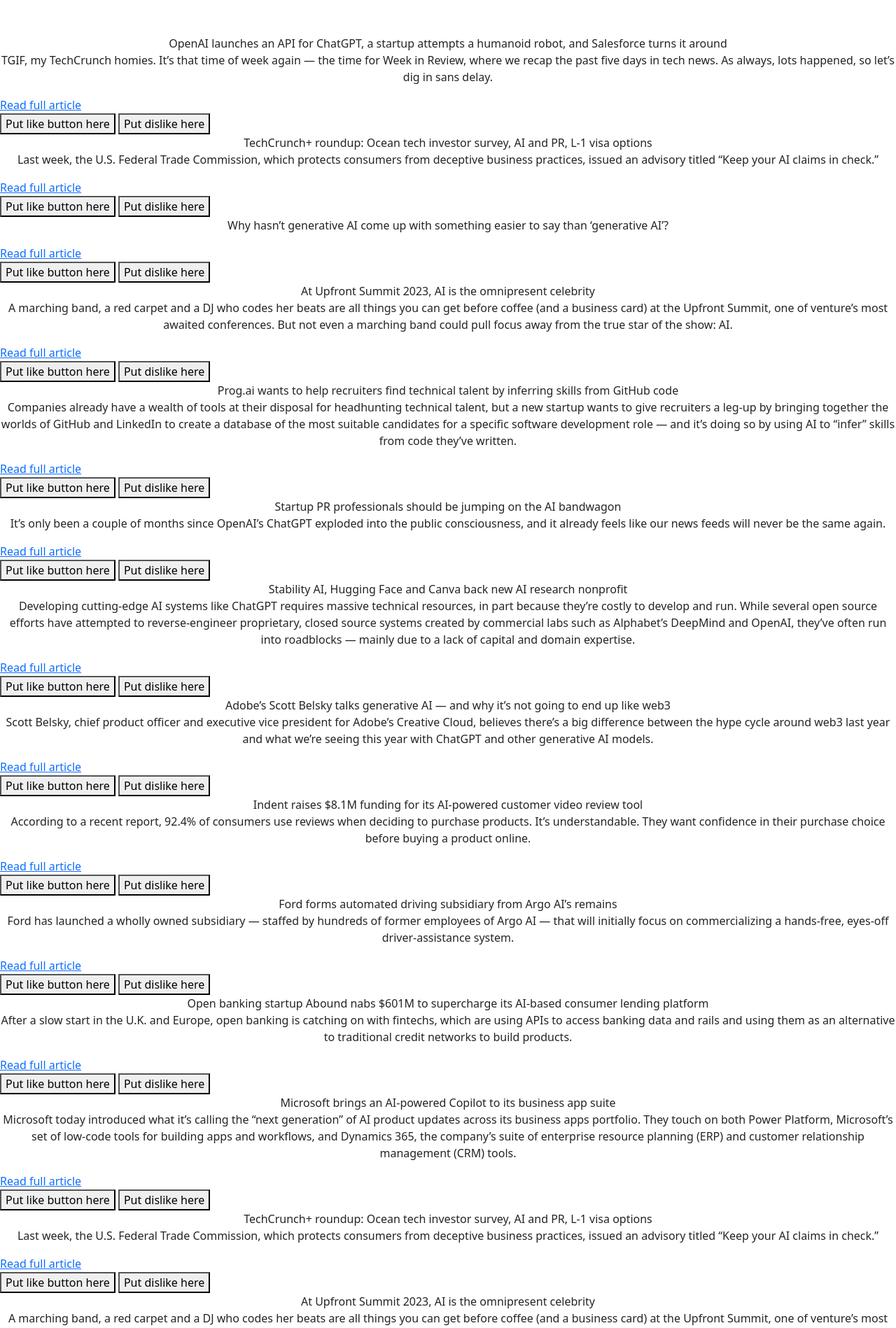
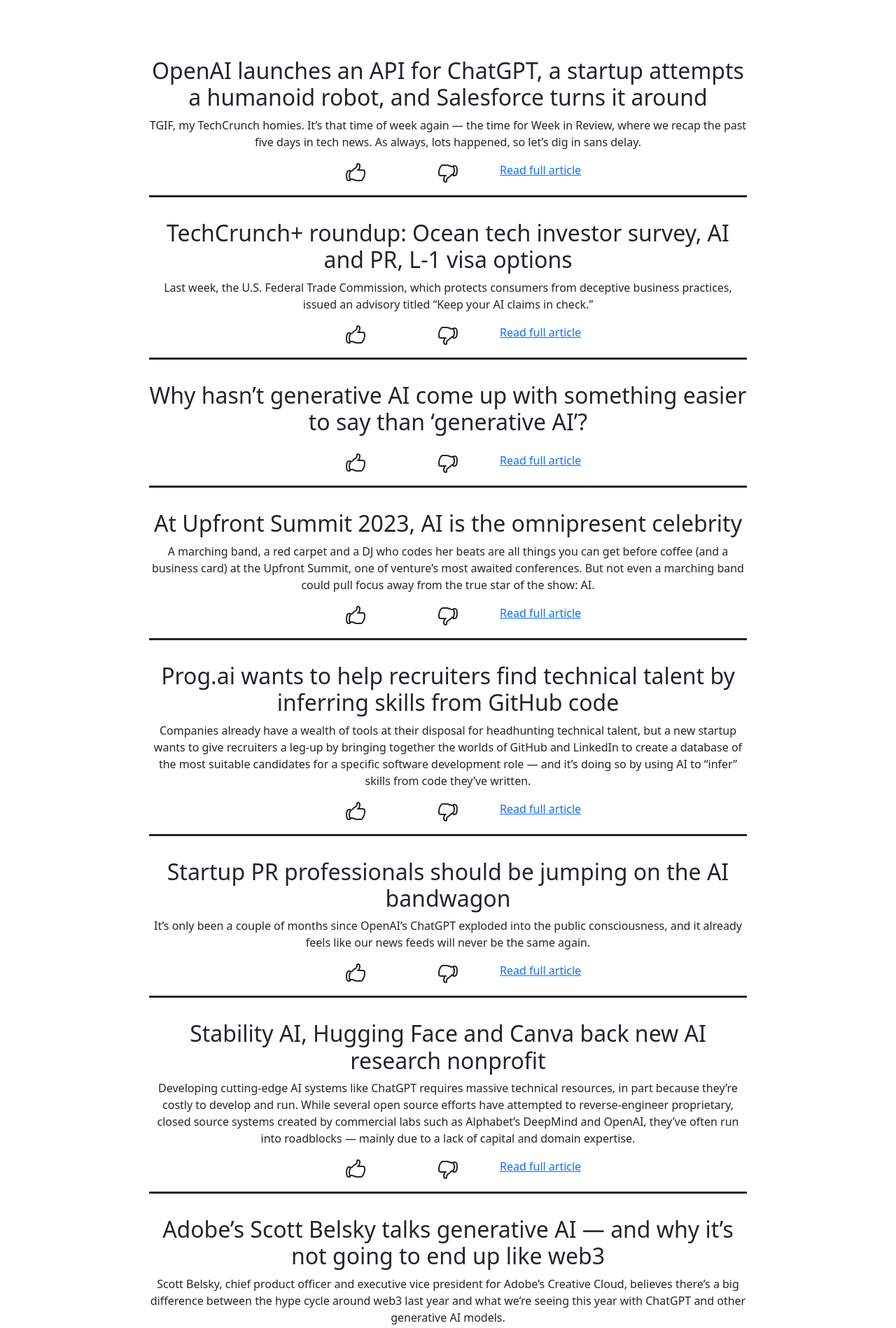
Before and after one commit to KiTiKDub/Web-Scrapper, a Django app: template news/templates/news/likes.html in a window 1280 px wide. Shown: the part 80-1978 px from the top of the page at 70% size. Run offline with Django 4.2, Linux system fonts and the light colour scheme; data comes from the database, SQL or seed files in the repository; both versions use the stored data as it was after the commit; tables that the repository leaves empty hold one stand-in row (values such as "Sample post"); the template is opened without the code that fills it: values that come from a table or form of the project are taken from there, most other values are stand-ins (such as "Sample title", 1, 10 or a date in 2020).

Commit message:
Started Likes page
Got likes page to work, working on page adding to db

```diff
--- a/news/admin.py
+++ b/news/admin.py
@@ -1,7 +1,9 @@
 from django.contrib import admin
-from .models import User, Query, Article
+from .models import User, Query, Article, Likes, Dislikes
 
 # Register your models here.
 admin.site.register(User)
 admin.site.register(Query)
 admin.site.register(Article)
+admin.site.register(Likes)
+admin.site.register(Dislikes)
--- a/news/models.py
+++ b/news/models.py
@@ -34,15 +34,15 @@
         }
 
 class Likes(models.Model):
-    article = models.ForeignKey(Article, on_delete=models.CASCADE, related_name='Likes')
-    user_liked = models.ForeignKey(User, on_delete=models.CASCADE, related_name='Person')
+    article_id = models.ForeignKey(Article, on_delete=models.CASCADE, related_name='Likes')
+    user_liked_id = models.ForeignKey(User, on_delete=models.CASCADE, related_name='Person')
 
     def __str__(self):
-        return f"{self.user_liked} liked {self.article.id} with category {self.article.category}"
+        return f"{self.user_liked_id} liked {self.article_id}"
 
 class Dislikes(models.Model):
-    article = models.ForeignKey(Article, on_delete=models.CASCADE, related_name='Disikes')
-    user_disliked = models.ForeignKey(User, on_delete=models.CASCADE, related_name='Person_d')
+    article_id = models.ForeignKey(Article, on_delete=models.CASCADE, related_name='Disikes')
+    user_disliked_id = models.ForeignKey(User, on_delete=models.CASCADE, related_name='Person_d')
 
     def __str__(self):
-        return f"{self.user_liked} disliked {self.article.id} with category {self.article.category}"
+        return f"{self.user_disliked_id}"
--- a/news/static/news/script.js
+++ b/news/static/news/script.js
@@ -1,6 +1,7 @@
 document.addEventListener('DOMContentLoaded', function(e) {
     let index = 0;
 
+    //this allows for the colors to change on the thumbs, as well as prevent both of them being on
     document.querySelectorAll('.interact').forEach(function() {
 
         let thumbs = document.querySelector(`#art-${index}`).getElementsByTagName('svg')
@@ -8,9 +9,26 @@
         let dislike = thumbs[1]
 
 
-        like.addEventListener('click', e => {
+        like.addEventListener('click', () => {
             if(like.style.fill === 'none') {
                 like.style.fill = 'lightblue'
+
+                idFinder = like.id.split('-').pop()
+
+                userId = document.querySelector('#userID').value
+
+                fetch('/likes', {
+                    method: "POST",
+                    body: JSON.stringify({
+                        article_id: idFinder,
+                        user_liked_id: userId
+
+                    })
+                })
+                .then(response => response.json())
+                .then(data => {
+                    console.log(data)
+                })
 
                 if(dislike.style.fill != 'none') {
                     dislike.style.fill = 'none'
@@ -40,6 +58,7 @@
     document.addEventListener('click', event => {
         let element = event.target
 
+        // this is a fetch call to pull up the past search
         if(element.tagName === 'TD') {
             fetch(`history/${element.className}`)
             .then(response => response.json())
@@ -52,6 +71,7 @@
                 document.querySelector('.found-articles').append(clear)
                 data.forEach(print)
             })
+            //this returns the table
         } else if(element.tagName === 'DIV') {
             document.querySelector('.clear').addEventListener('click', () => {
                 document.querySelector('.table').style.removeProperty('display')
@@ -62,7 +82,7 @@
 
     })
 
-
+    //this prints the fetch call
     function print(context) {
         new_div = document.querySelector('.found-articles')
         new_div.style.display = 'block'
--- a/news/templates/news/index.html
+++ b/news/templates/news/index.html
@@ -36,7 +36,7 @@
     <div class="right"></div>
 </div>
 
-
+<input type="hidden" id="userID" value="{{request.user.id}}">
 
 
 {% endblock %}
--- a/news/templates/news/likes.html
+++ b/news/templates/news/likes.html
@@ -2,14 +2,32 @@
 
 {% block body %}
 
-    <div class="article-container">
-        {% for article in articles %}
-        <div class="headline">{{article.headline}}</div>
-        <div class="article-body">{{article.body}}</div>
-        <div class="article-url"><a href="{{articl.url}}">Read full article</a></div>
-        <button class="like">Put like button here</button>
-        <button class="dislike">Put dislike here</button>
-        {% endfor %}
+    <div class="wrapper">
+        <div class="left"></div>
+        <div class="article-container">
+            {% for article in articles %}
+            <div class="article">
+                <h2 class="headline">{{article.headline}}</h2>
+                <div class="article-body">{{article.body}}</div>
+                <div class="interact" id="art-{{ forloop.counter0 }}">
+                    <svg fill="none" viewBox="0 0 24 24" stroke-width="1.5" stroke="currentColor" class="like"
+                        id="like-{{article.id}}">
+                        <path stroke-linecap="round" stroke-linejoin="round"
+                            d="M6.633 10.5c.806 0 1.533-.446 2.031-1.08a9.041 9.041 0 012.861-2.4c.723-.384 1.35-.956 1.653-1.715a4.498 4.498 0 00.322-1.672V3a.75.75 0 01.75-.75A2.25 2.25 0 0116.5 4.5c0 1.152-.26 2.243-.723 3.218-.266.558.107 1.282.725 1.282h3.126c1.026 0 1.945.694 2.054 1.715.045.422.068.85.068 1.285a11.95 11.95 0 01-2.649 7.521c-.388.482-.987.729-1.605.729H13.48c-.483 0-.964-.078-1.423-.23l-3.114-1.04a4.501 4.501 0 00-1.423-.23H5.904M14.25 9h2.25M5.904 18.75c.083.205.173.405.27.602.197.4-.078.898-.523.898h-.908c-.889 0-1.713-.518-1.972-1.368a12 12 0 01-.521-3.507c0-1.553.295-3.036.831-4.398C3.387 10.203 4.167 9.75 5 9.75h1.053c.472 0 .745.556.5.96a8.958 8.958 0 00-1.302 4.665c0 1.194.232 2.333.654 3.375z" />
+                    </svg>
+                    <svg fill="none" viewBox="0 0 24 24" stroke-width="1.5" stroke="currentColor" class="dislike"
+                        id="dislike-{{article.id}}">
+                        <path stroke-linecap="round" stroke-linejoin="round"
+                            d="M7.5 15h2.25m8.024-9.75c.011.05.028.1.052.148.591 1.2.924 2.55.924 3.977a8.96 8.96 0 01-.999 4.125m.023-8.25c-.076-.365.183-.75.575-.75h.908c.889 0 1.713.518 1.972 1.368.339 1.11.521 2.287.521 3.507 0 1.553-.295 3.036-.831 4.398C20.613 14.547 19.833 15 19 15h-1.053c-.472 0-.745-.556-.5-.96a8.95 8.95 0 00.303-.54m.023-8.25H16.48a4.5 4.5 0 01-1.423-.23l-3.114-1.04a4.5 4.5 0 00-1.423-.23H6.504c-.618 0-1.217.247-1.605.729A11.95 11.95 0 002.25 12c0 .434.023.863.068 1.285C2.427 14.306 3.346 15 4.372 15h3.126c.618 0 .991.724.725 1.282A7.471 7.471 0 007.5 19.5a2.25 2.25 0 002.25 2.25.75.75 0 00.75-.75v-.633c0-.573.11-1.14.322-1.672.304-.76.93-1.33 1.653-1.715a9.04 9.04 0 002.86-2.4c.498-.634 1.226-1.08 2.032-1.08h.384" />
+                    </svg>
+                    <div class="article-url"><a href="{{article.url}}">Read full article</a></div>
+                </div>
+            </div>
+            {% endfor %}
+        </div>
+        <div class="right"></div>
     </div>
 
+    <input type="hidden" id="userID" value="{{request.user.id}}">
+
 {% endblock %}
--- a/news/urls.py
+++ b/news/urls.py
@@ -10,6 +10,7 @@
     path("register", views.register, name="register"),
 
     #API
-    path("history/<int:query_id>", views.history, name='history')
+    path("history/<int:query_id>", views.history, name='history'),
+    path("likes", views.likes, name='likes')
 
 ]
```
Also changed, not shown: news/views.py (+15 -3 lines), db.sqlite3, news/migrations/0003_likes_dislikes.py (added), news/migrations/0004_rename_article_dislikes_article_id_and_more.py (added).
